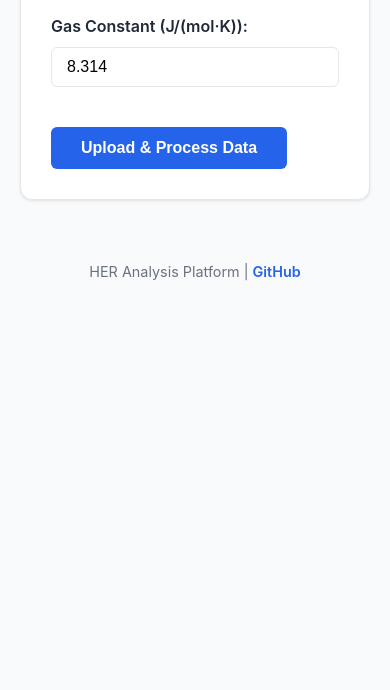
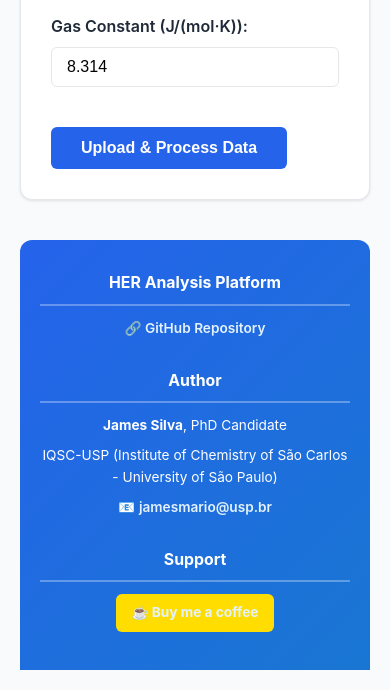
Before and after one commit to jm96ps/TheHER, a Flask app: page / in a window 390 px wide. Shown: the part 1688-2378 px from the top of the page. Before the commit the page ends 1969 px from the top, so only its background shows below. Run offline with Flask 3, Linux system fonts and the light colour scheme; some libraries are stand-ins or nearby versions.

Commit message:
Add author information and Buy Me a Coffee link to footer
- Display author: James Silva, PhD Candidate at IQSC-USP
- Add contact email: jamesmario@usp.br
- Add Buy Me a Coffee support link
- Redesign footer with 3-column layout
- Add gradient background and responsive styling
- Include GitHub repository link

```diff
--- a/static/style.css
+++ b/static/style.css
@@ -57,3 +57,69 @@
     color: #666;
     font-size: 0.85em;
 }
+
+/* Footer styling */
+footer {
+    margin-top: 40px;
+    padding: 30px 20px;
+    background: linear-gradient(135deg, var(--primary-color), #1976d2);
+    color: white;
+    border-radius: 12px 12px 0 0;
+}
+
+.footer-content {
+    display: grid;
+    grid-template-columns: repeat(auto-fit, minmax(250px, 1fr));
+    gap: 30px;
+    max-width: 1200px;
+    margin: 0 auto;
+}
+
+.footer-section h4 {
+    margin-bottom: 12px;
+    font-size: 1.1em;
+    color: #fff;
+    border-bottom: 2px solid rgba(255, 255, 255, 0.3);
+    padding-bottom: 8px;
+}
+
+.footer-section p {
+    margin: 8px 0;
+    font-size: 0.95em;
+    line-height: 1.6;
+}
+
+.footer-section a {
+    color: #e3f2fd;
+    text-decoration: none;
+    transition: color 0.3s ease;
+}
+
+.footer-section a:hover {
+    color: #ffffff;
+    text-decoration: underline;
+}
+
+.coffee-btn {
+    display: inline-block;
+    padding: 8px 16px;
+    background: #FFDD00;
+    color: #000;
+    border-radius: 6px;
+    font-weight: bold;
+    text-decoration: none !important;
+    transition: transform 0.2s ease, box-shadow 0.2s ease;
+}
+
+.coffee-btn:hover {
+    transform: translateY(-2px);
+    box-shadow: 0 4px 12px rgba(0, 0, 0, 0.3);
+    color: #000 !important;
+}
+
+@media (max-width: 768px) {
+    .footer-content {
+        grid-template-columns: 1fr;
+        gap: 20px;
+    }
+}
--- a/templates/index.html
+++ b/templates/index.html
@@ -166,7 +166,22 @@
             </section>
         </div>
         <footer>
-            <p>HER Analysis Platform | <a href="https://github.com/jm96ps/TheHER">GitHub</a></p>
+            <div class="footer-content">
+                <div class="footer-section">
+                    <h4>HER Analysis Platform</h4>
+                    <p><a href="https://github.com/jm96ps/TheHER" target="_blank">🔗 GitHub Repository</a></p>
+                </div>
+                <div class="footer-section">
+                    <h4>Author</h4>
+                    <p><strong>James Silva</strong>, PhD Candidate</p>
+                    <p>IQSC-USP (Institute of Chemistry of São Carlos - University of São Paulo)</p>
+                    <p>📧 <a href="mailto:jamesmario@usp.br">jamesmario@usp.br</a></p>
+                </div>
+                <div class="footer-section">
+                    <h4>Support</h4>
+                    <p><a href="https://buymeacoffee.com/jm96ps" target="_blank" class="coffee-btn">☕ Buy me a coffee</a></p>
+                </div>
+            </div>
         </footer>
     </div>
     <script src="{{ url_for('static', filename='app.js') }}"></script>
```
